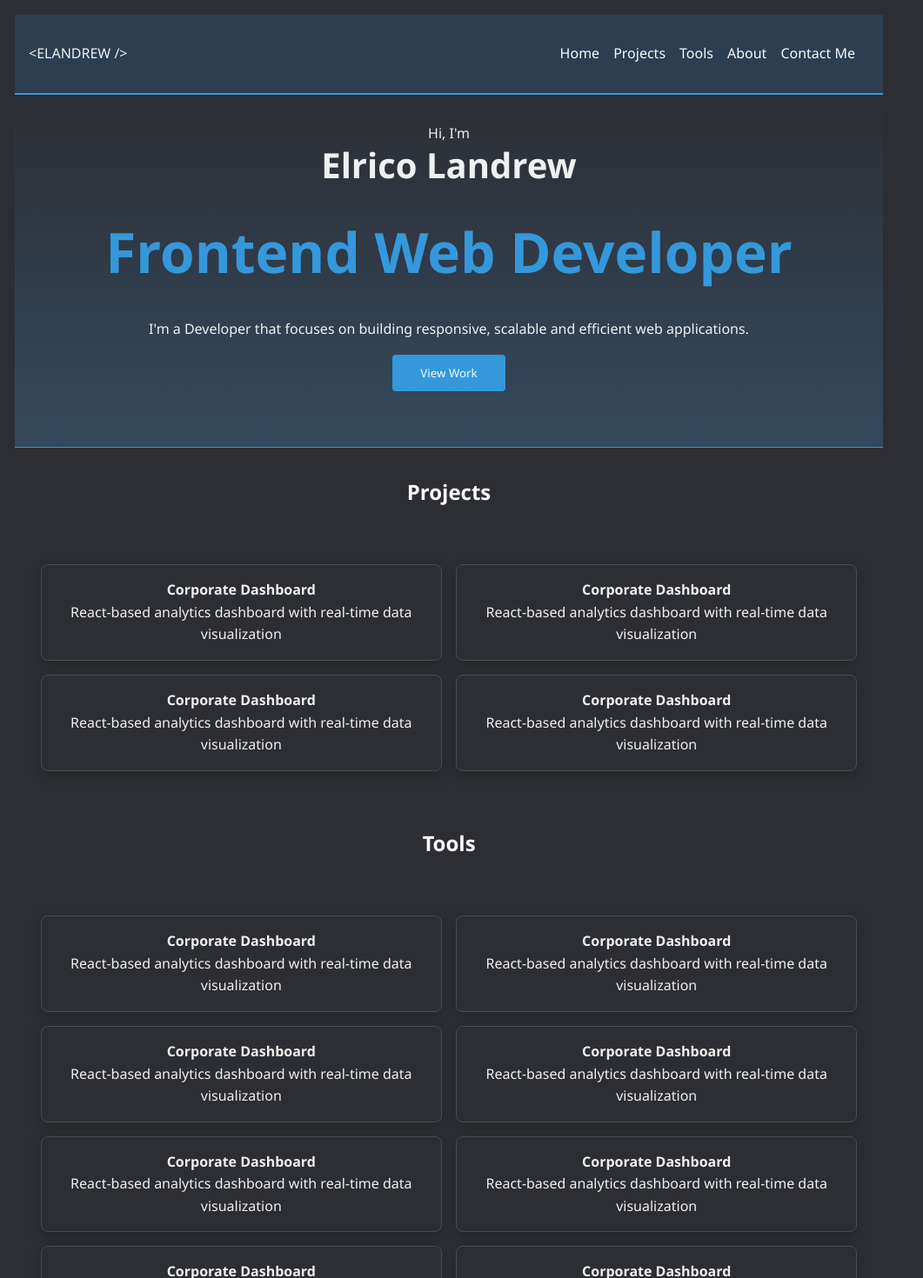
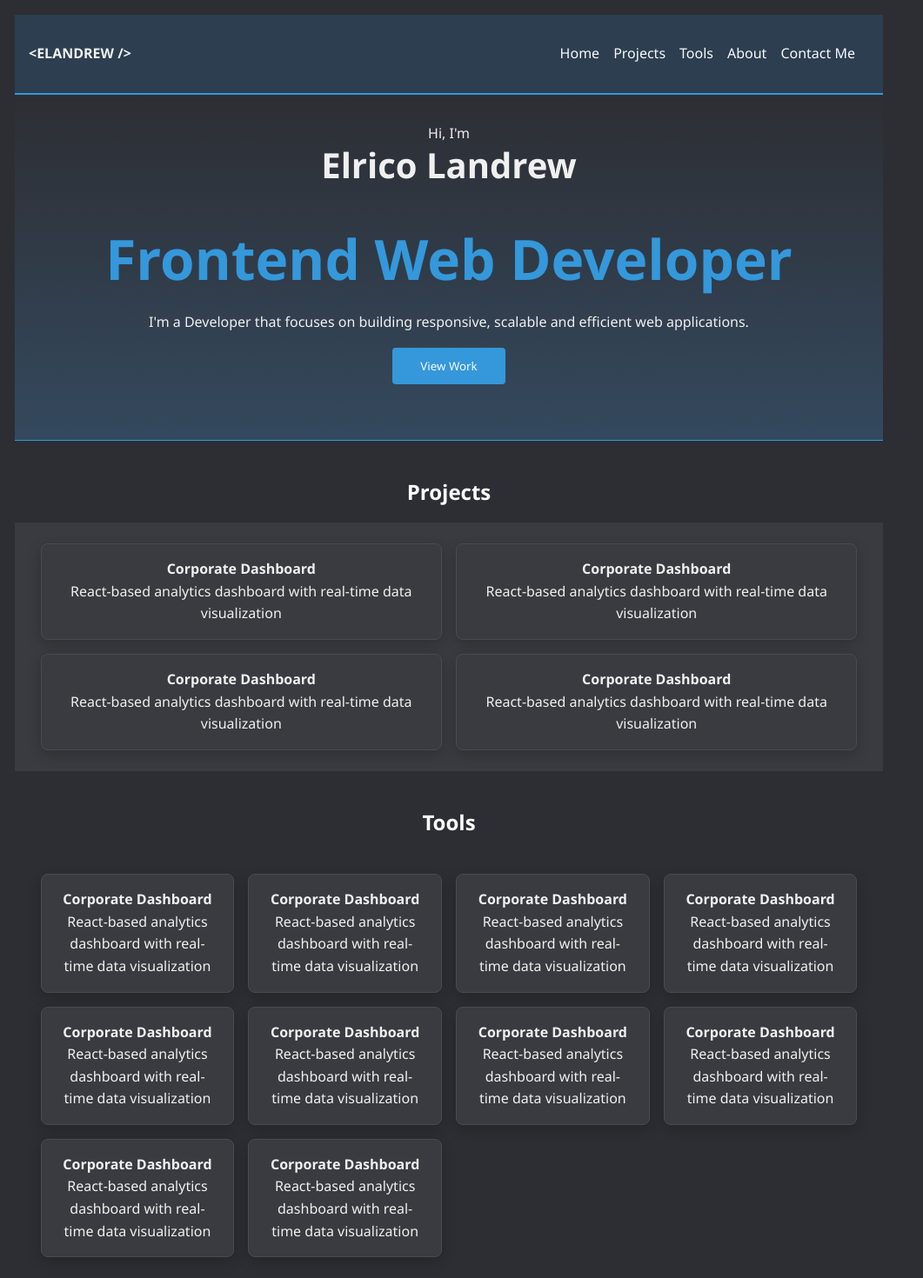
Before and after one commit to teddy-wests1de/lan-portfolio, a React (Vite) app: page / in a window 1280 px wide. Shown: the top 1470 px of the page at 87% size, without its empty margins (0-1061 px from the left). Built offline with nearby package versions, Linux system fonts and the light colour scheme.

Commit message:
Adding Section Props

```diff
--- a/src/components/Layouts/Header.jsx
+++ b/src/components/Layouts/Header.jsx
@@ -10,6 +10,10 @@ const StyledHeader = styled.header`
   align-items: center;
   padding: 1rem;
   border-bottom: 2px solid var(--color-sky-blue);
+
+  p {
+    font-weight: 700;
+  }
 `;
 
 function Header() {
--- a/src/components/Sections/About.jsx
+++ b/src/components/Sections/About.jsx
@@ -4,7 +4,7 @@ function About() {
   return (
     <div id="about">
       <h2>About Me</h2>
-      <Section>
+      <Section bgColor="var(--card-dark)">
         <p>
           I’m a dedicated web developer with a passion for building clean,
           responsive, and user-friendly digital experiences. I specialize in
--- a/src/components/Sections/Projects.jsx
+++ b/src/components/Sections/Projects.jsx
@@ -5,7 +5,7 @@ function Projects() {
   return (
     <div>
       <h2>Projects</h2>
-      <Section>
+      <Section columns={2} bgColor="var(--card-dark)">
         <Card />
         <Card />
         <Card />
--- a/src/components/Sections/Tools.jsx
+++ b/src/components/Sections/Tools.jsx
@@ -5,7 +5,7 @@ function Tools() {
   return (
     <div id="tools">
       <h2>Tools</h2>
-      <Section>
+      <Section columns={4} bgColor="var(--color-dark)">
         <Card />
         <Card />
         <Card />
--- a/src/components/UI/Card.jsx
+++ b/src/components/UI/Card.jsx
@@ -13,11 +13,11 @@ const StyledCard = styled.div`
 function Card() {
   return (
     <StyledCard>
-      <div class="project-card">
-        <div class="project-img">
-          <i class="fas fa-chart-line"></i>
+      <div className="project-card">
+        <div className="project-img">
+          <i className="fas fa-chart-line"></i>
         </div>
-        <div class="project-content">
+        <div className="project-content">
           <h4>Corporate Dashboard</h4>
           <p>
             React-based analytics dashboard with real-time data visualization
--- a/src/components/UI/Section.jsx
+++ b/src/components/UI/Section.jsx
@@ -2,18 +2,25 @@ import styled from "styled-components";
 import { respondTo } from "../../styles/mixins";
 
 const StyledSection = styled.section`
-  padding: 2rem 1.85rem;
+  background-color: ${(props) => props.$bgColor || "black"};
+  padding: 1.5rem 1.85rem;
+  margin-bottom: 2rem;
   display: grid;
   gap: 1rem;
   grid-template-columns: 1fr;
 
   ${respondTo.desktopUp} {
-    grid-template-columns: 1fr 1fr;
+    /* border: 1px solid red; */
+    grid-template-columns: repeat(${(props) => props.$columns || 1}, 1fr);
   }
 `;
 
-function Section({ children }) {
-  return <StyledSection>{children}</StyledSection>;
+function Section({ children, columns, bgColor }) {
+  return (
+    <StyledSection $columns={columns} $bgColor={bgColor}>
+      {children}
+    </StyledSection>
+  );
 }
 
 export default Section;
--- a/src/styles/GlobalStyles.js
+++ b/src/styles/GlobalStyles.js
@@ -7,6 +7,15 @@ const GlobalStyles = createGlobalStyle`
         --color-slate-gray: #34495E;
         --color-sky-blue: #3498DB;
         --color-light-gray: #F8F9FA;
+        --navy: #2C3E50;
+            --slate: #34495E;
+            --skyblue: #3498DB;
+            --light: #F8F9FA;
+            --dark: #2d2e33;
+            --accent: #E74C3C;
+            --text-light: #f0f0f0;
+            --text-muted: #b0b0b0;
+            --card-dark: #3a3b40;
     }
 
     *, *::before, *::after {
@@ -29,7 +38,7 @@ const GlobalStyles = createGlobalStyle`
         }
 
         h1, h2 {
-            margin: 2rem 0;
+            margin: 2.5rem 0 1rem;
             text-align: center;
             color: #fff;
         }
```
